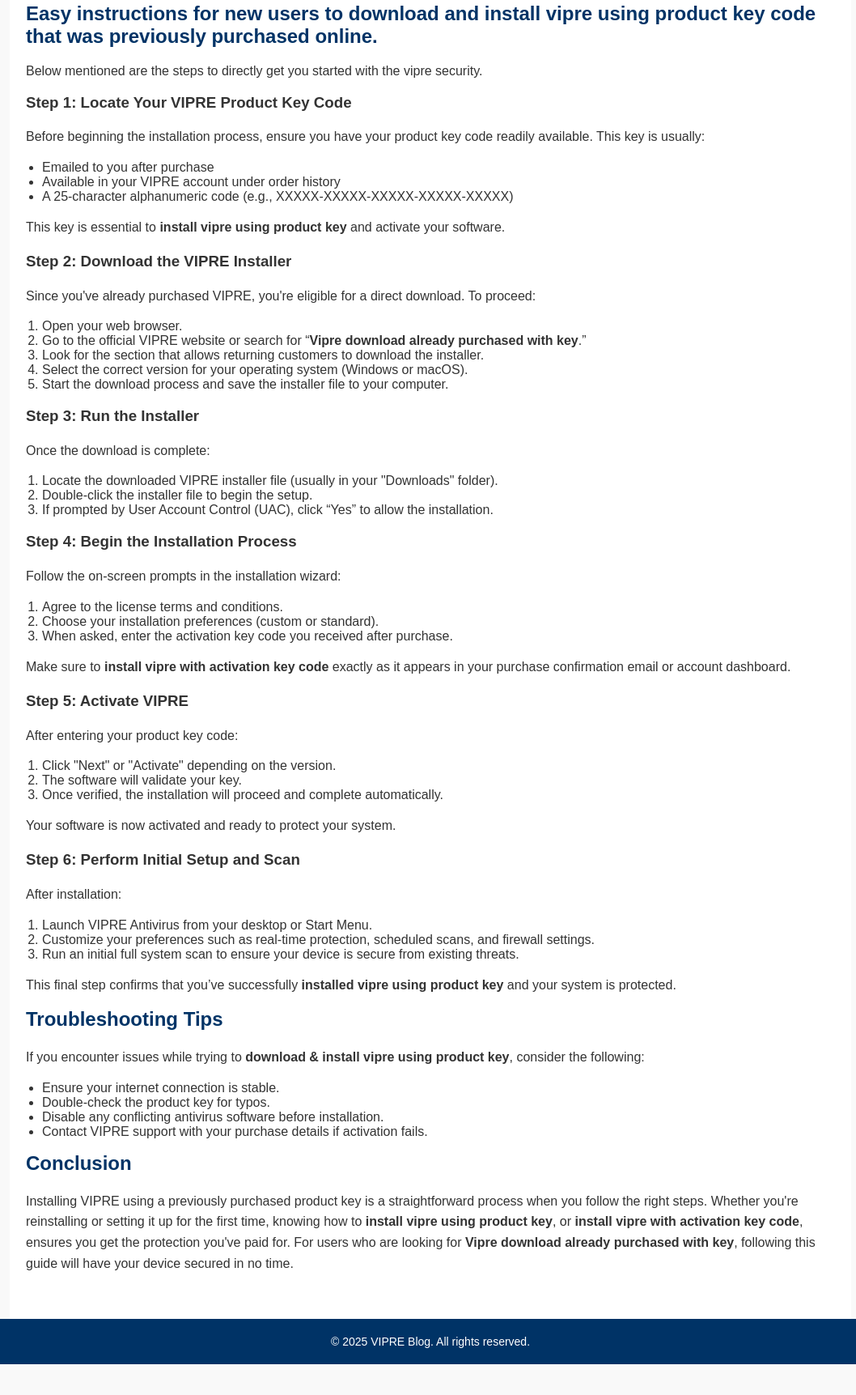
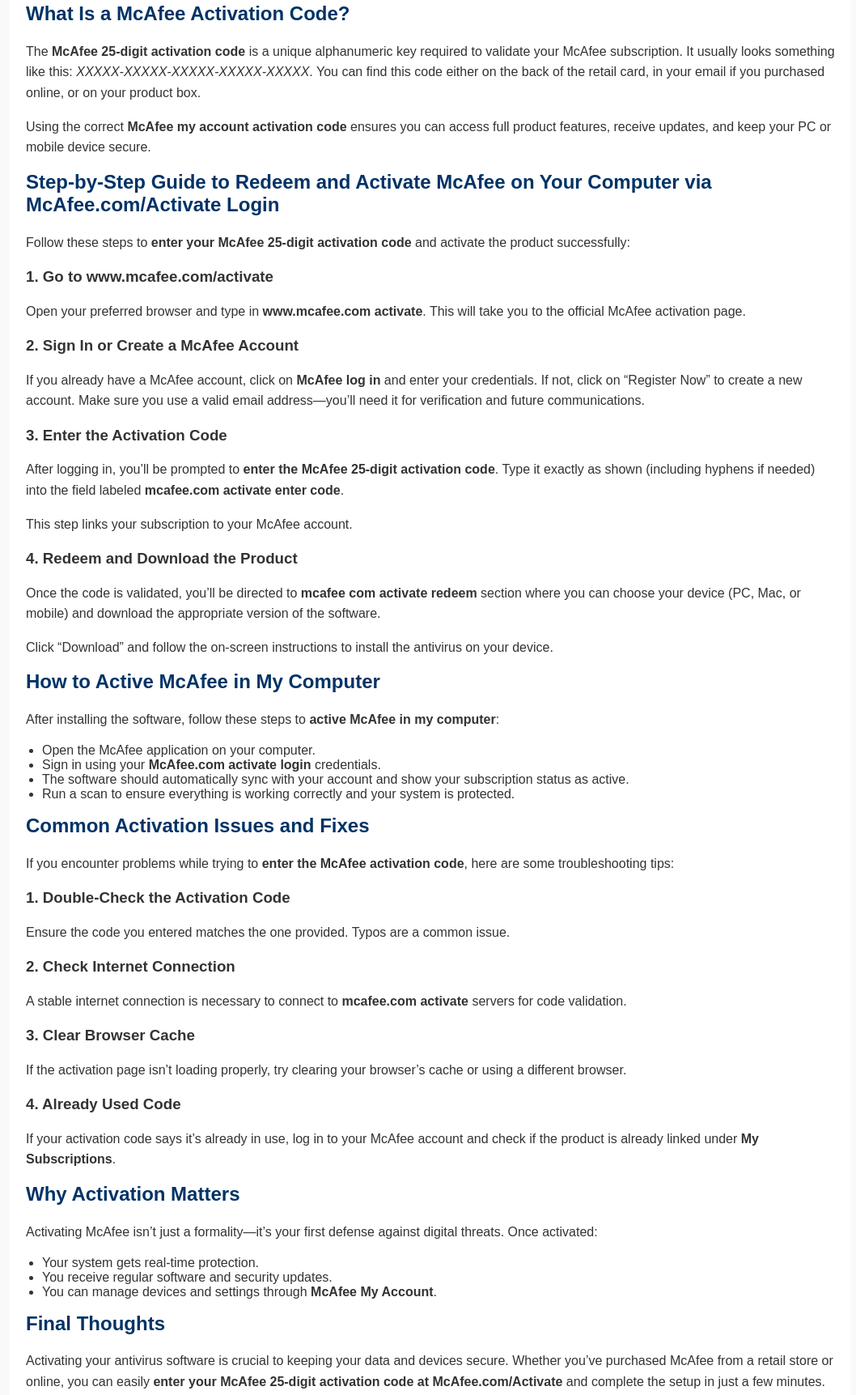
Before and after one commit to mcafeeexpress/mcafeeexpress.github.io, a plain HTML site: page index.html in a window 1280 px wide. Shown: the part 310-2033 px from the top of the page at 81% size, without its empty margins (108-1166 px from the left). Before the commit the page ends 1995 px from the top, so only its background shows below. Drawn offline with Linux system fonts and the light colour scheme.

Commit message:
Update index.html

```diff
--- a/index.html
+++ b/index.html
@@ -4,7 +4,7 @@
     <meta charset="UTF-8">
     <meta name="viewport" content="width=device-width, initial-scale=1.0">
     <meta name="msvalidate.01" content="C49E36B78750F57FF10DE13279028CBC" />
-    <title>Main instructions to download and install vipre using product key code that was previously purchased online</title>
+    <title>How to Enter Your McAfee 25-Digit Activation Code at McAfee.com/Activate and Protect Your Computer</title>
     <style>
         body {
             font-family: Arial, sans-serif;
@@ -88,81 +88,79 @@
 
     </header>
     <div class="container">
-        <h1><b>Main Instructions to Download and Install VIPRE Using Product Key Code That Was Previously Purchased Online</b></h1>
-        <p>If you've already purchased VIPRE antivirus software online, you likely received an activation or product key code via email or through your account on the VIPRE website. To help you <strong>download &amp; install VIPRE using product key</strong>, this article provides a clear, step-by-step guide. Whether you're reinstalling it on a new device or setting it up for the first time, following these instructions will ensure a smooth installation experience.</p>
+        <h1>How to Enter Your McAfee 25-Digit Activation Code at McAfee.com/Activate and Protect Your Computer</h1>
 
-        <h2>Easy instructions for new users to download and install vipre using product key code that was previously purchased online. </h2>
+    <p>McAfee is a leading antivirus and cybersecurity software that protects your devices from malware, ransomware, phishing, and other cyber threats. If you've recently purchased a McAfee subscription, either online or via a retail card, the next step is to activate the software using your <strong>McAfee 25-digit activation code</strong>. In this guide, you'll learn how to <strong>enter your McAfee activation code at McAfee.com/Activate</strong>, set up your account, and ensure your device is protected.</p>
 
-        Below mentioned are the steps to directly get you started with the vipre security.
+    <h2>What Is a McAfee Activation Code?</h2>
 
-        <h3>Step 1: Locate Your VIPRE Product Key Code</h3>
-        <p>Before beginning the installation process, ensure you have your product key code readily available. This key is usually:</p>
-        <ul>
-            <li>Emailed to you after purchase</li>
-            <li>Available in your VIPRE account under order history</li>
-            <li>A 25-character alphanumeric code (e.g., XXXXX-XXXXX-XXXXX-XXXXX-XXXXX)</li>
-        </ul>
-        <p>This key is essential to <strong>install vipre using product key</strong> and activate your software.</p>
+    <p>The <strong>McAfee 25-digit activation code</strong> is a unique alphanumeric key required to validate your McAfee subscription. It usually looks something like this: <em>XXXXX-XXXXX-XXXXX-XXXXX-XXXXX</em>. You can find this code either on the back of the retail card, in your email if you purchased online, or on your product box.</p>
 
-        <h3>Step 2: Download the VIPRE Installer</h3>
-        <p>Since you've already purchased VIPRE, you're eligible for a direct download. To proceed:</p>
-        <ol>
-            <li>Open your web browser.</li>
-            <li>Go to the official VIPRE website or search for “<strong>Vipre download already purchased with key</strong>.”</li>
-            <li>Look for the section that allows returning customers to download the installer.</li>
-            <li>Select the correct version for your operating system (Windows or macOS).</li>
-            <li>Start the download process and save the installer file to your computer.</li>
-        </ol>
+    <p>Using the correct <strong>McAfee my account activation code</strong> ensures you can access full product features, receive updates, and keep your PC or mobile device secure.</p>
 
-        <h3>Step 3: Run the Installer</h3>
-        <p>Once the download is complete:</p>
-        <ol>
-            <li>Locate the downloaded VIPRE installer file (usually in your "Downloads" folder).</li>
-            <li>Double-click the installer file to begin the setup.</li>
-            <li>If prompted by User Account Control (UAC), click “Yes” to allow the installation.</li>
-        </ol>
+    <h2>Step-by-Step Guide to Redeem and Activate McAfee on Your Computer via McAfee.com/Activate Login</h2>
 
-        <h3>Step 4: Begin the Installation Process</h3>
-        <p>Follow the on-screen prompts in the installation wizard:</p>
-        <ol>
-            <li>Agree to the license terms and conditions.</li>
-            <li>Choose your installation preferences (custom or standard).</li>
-            <li>When asked, enter the activation key code you received after purchase.</li>
-        </ol>
-        <p>Make sure to <strong>install vipre with activation key code</strong> exactly as it appears in your purchase confirmation email or account dashboard.</p>
+    <p>Follow these steps to <strong>enter your McAfee 25-digit activation code</strong> and activate the product successfully:</p>
 
-        <h3>Step 5: Activate VIPRE</h3>
-        <p>After entering your product key code:</p>
-        <ol>
-            <li>Click "Next" or "Activate" depending on the version.</li>
-            <li>The software will validate your key.</li>
-            <li>Once verified, the installation will proceed and complete automatically.</li>
-        </ol>
-        <p>Your software is now activated and ready to protect your system.</p>
+    <h3>1. Go to www.mcafee.com/activate</h3>
+    <p>Open your preferred browser and type in <strong>www.mcafee.com activate</strong>. This will take you to the official McAfee activation page.</p>
 
-        <h3>Step 6: Perform Initial Setup and Scan</h3>
-        <p>After installation:</p>
-        <ol>
-            <li>Launch VIPRE Antivirus from your desktop or Start Menu.</li>
-            <li>Customize your preferences such as real-time protection, scheduled scans, and firewall settings.</li>
-            <li>Run an initial full system scan to ensure your device is secure from existing threats.</li>
-        </ol>
-        <p>This final step confirms that you’ve successfully <strong>installed vipre using product key</strong> and your system is protected.</p>
+    <h3>2. Sign In or Create a McAfee Account</h3>
+    <p>If you already have a McAfee account, click on <strong>McAfee log in</strong> and enter your credentials. If not, click on “Register Now” to create a new account. Make sure you use a valid email address—you’ll need it for verification and future communications.</p>
 
-        <h2>Troubleshooting Tips</h2>
-        <p>If you encounter issues while trying to <strong>download &amp; install vipre using product key</strong>, consider the following:</p>
-        <ul>
-            <li>Ensure your internet connection is stable.</li>
-            <li>Double-check the product key for typos.</li>
-            <li>Disable any conflicting antivirus software before installation.</li>
-            <li>Contact VIPRE support with your purchase details if activation fails.</li>
-        </ul>
+    <h3>3. Enter the Activation Code</h3>
+    <p>After logging in, you’ll be prompted to <strong>enter the McAfee 25-digit activation code</strong>. Type it exactly as shown (including hyphens if needed) into the field labeled <strong>mcafee.com activate enter code</strong>.</p>
 
-        <h2>Conclusion</h2>
-        <p>Installing VIPRE using a previously purchased product key is a straightforward process when you follow the right steps. Whether you're reinstalling or setting it up for the first time, knowing how to <strong>install vipre using product key</strong>, or <strong>install vipre with activation key code</strong>, ensures you get the protection you've paid for. For users who are looking for <strong>Vipre download already purchased with key</strong>, following this guide will have your device secured in no time.</p>
-    </div>
+    <p>This step links your subscription to your McAfee account.</p>
 
-    <footer>
+    <h3>4. Redeem and Download the Product</h3>
+    <p>Once the code is validated, you’ll be directed to <strong>mcafee com activate redeem</strong> section where you can choose your device (PC, Mac, or mobile) and download the appropriate version of the software.</p>
+
+    <p>Click “Download” and follow the on-screen instructions to install the antivirus on your device.</p>
+
+    <h2>How to Active McAfee in My Computer</h2>
+
+    <p>After installing the software, follow these steps to <strong>active McAfee in my computer</strong>:</p>
+
+    <ul>
+        <li>Open the McAfee application on your computer.</li>
+        <li>Sign in using your <strong>McAfee.com activate login</strong> credentials.</li>
+        <li>The software should automatically sync with your account and show your subscription status as active.</li>
+        <li>Run a scan to ensure everything is working correctly and your system is protected.</li>
+    </ul>
+
+    <h2>Common Activation Issues and Fixes</h2>
+
+    <p>If you encounter problems while trying to <strong>enter the McAfee activation code</strong>, here are some troubleshooting tips:</p>
+
+    <h3>1. Double-Check the Activation Code</h3>
+    <p>Ensure the code you entered matches the one provided. Typos are a common issue.</p>
+
+    <h3>2. Check Internet Connection</h3>
+    <p>A stable internet connection is necessary to connect to <strong>mcafee.com activate</strong> servers for code validation.</p>
+
+    <h3>3. Clear Browser Cache</h3>
+    <p>If the activation page isn’t loading properly, try clearing your browser’s cache or using a different browser.</p>
+
+    <h3>4. Already Used Code</h3>
+    <p>If your activation code says it’s already in use, log in to your McAfee account and check if the product is already linked under <strong>My Subscriptions</strong>.</p>
+
+    <h2>Why Activation Matters</h2>
+
+    <p>Activating McAfee isn’t just a formality—it’s your first defense against digital threats. Once activated:</p>
+
+    <ul>
+        <li>Your system gets real-time protection.</li>
+        <li>You receive regular software and security updates.</li>
+        <li>You can manage devices and settings through <strong>McAfee My Account</strong>.</li>
+    </ul>
+
+    <h2>Final Thoughts</h2>
+
+    <p>Activating your antivirus software is crucial to keeping your data and devices secure. Whether you’ve purchased McAfee from a retail store or online, you can easily <strong>enter your McAfee 25-digit activation code at McAfee.com/Activate</strong> and complete the setup in just a few minutes.</p>
+
+    <p>Always remember to <strong>log in to McAfee.com activate login</strong>, redeem your product, and install it promptly to <strong>active McAfee in your computer</strong>. With the right steps and a valid <strong>McAfee my account activation code</strong>, your device will be protected against the latest digital threats.</p>
+        <footer>
         &copy; 2025 VIPRE Blog. All rights reserved.
     </footer>
 
```
